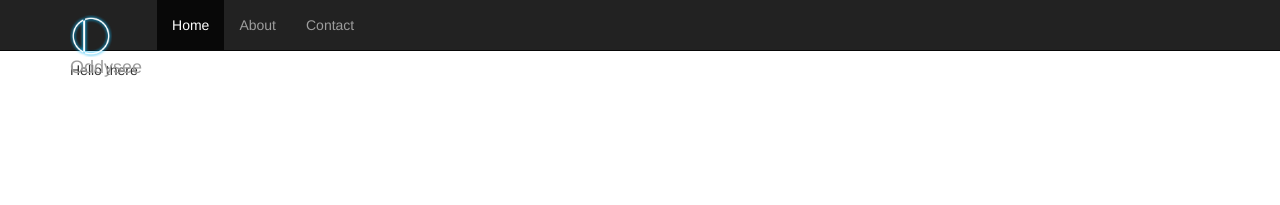
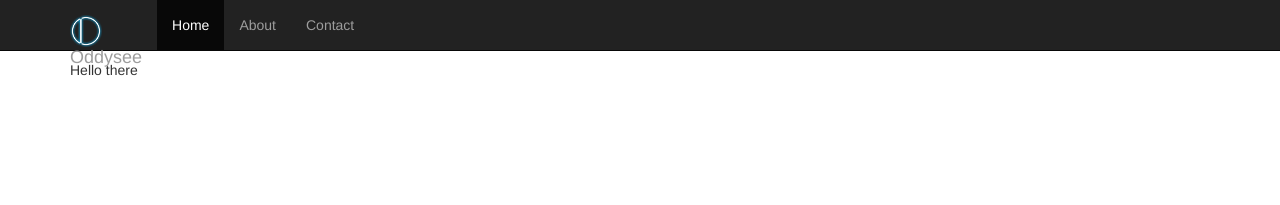
Before and after one commit to OddyseeGamers/oddysee, a Jekyll site: the page built from index.html, in a window 1280 px wide. Shown: the top 205 px of the page. Built offline with Jekyll 4.4.1, drawn with Linux system fonts in a browser that asks for light colours; nearby versions of some CDN libraries.

Commit message:
Update default.html

```diff
--- a/_layouts/default.html
+++ b/_layouts/default.html
@@ -34,7 +34,7 @@
             <span class="icon-bar"></span>
             <span class="icon-bar"></span>
           </button>
-          <a class="navbar-brand" href="#"><img src="images/sitelogo_0.png" height="42" />{{ site.name }}</a>
+          <a class="navbar-brand" href="#"><img src="images/sitelogo_0.png" height="32" />{{ site.name }}</a>
         </div>
         <div id="navbar" class="collapse navbar-collapse">
           <ul class="nav navbar-nav">
```
